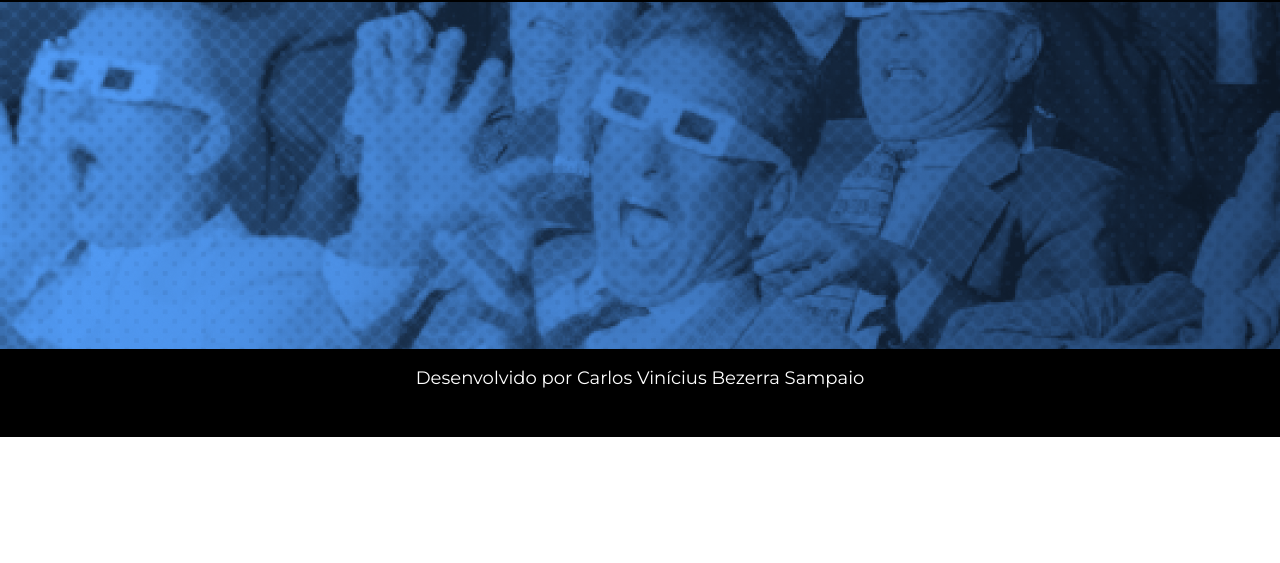
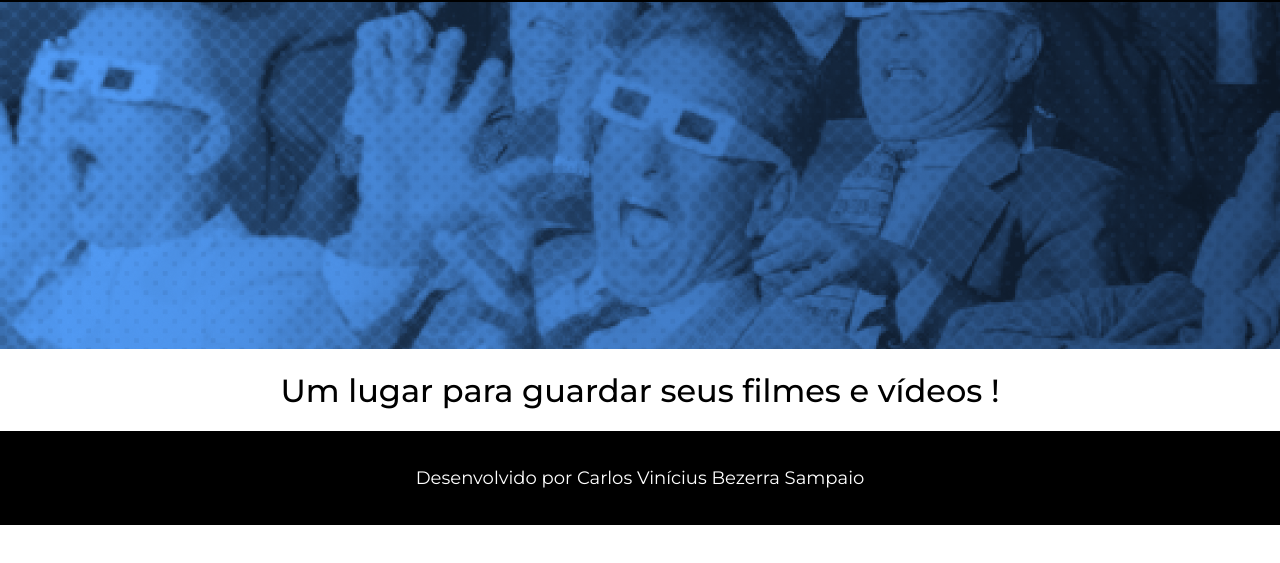
Before and after one commit to Carl-Vini/cinetag, a React app: page / in a window 1280 px wide. Shown: the part 85-648 px from the top of the page. Built offline with nearby package versions, Linux system fonts and the light colour scheme.

Commit message:
adicionando componente titulo

```diff
--- a/src/components/Rodape/Rodape.module.css
+++ b/src/components/Rodape/Rodape.module.css
@@ -1,6 +1,6 @@
 .rodape {
     background-color: var(--preto);
-    height: 88px;
+    padding: 18px 0px;
     display: flex;
     justify-content: center;
 }
--- /dev/null
+++ b/src/components/Titulo/Titulo.module.css
@@ -0,0 +1,5 @@
+.texto h1 {
+    font-size: 32px;
+    font-weight: 500;
+    text-align: center;
+}
--- /dev/null
+++ b/src/components/Titulo/index.js
@@ -0,0 +1,11 @@
+import styles from "./Titulo.module.css";
+
+function Titulo({children}) {
+    return (
+        <div className={styles.texto}>
+            {children}
+        </div>
+    )
+}
+
+export default Titulo;
--- a/src/pages/Inicio/index.js
+++ b/src/pages/Inicio/index.js
@@ -1,5 +1,6 @@
 import Banner from "components/Banner";
 import Cabecalho from "components/Cabecalho";
+import Titulo from "components/Titulo";
 
 function Inicio () {
     return (
@@ -7,6 +8,9 @@ function Inicio () {
 
     <Cabecalho />
     <Banner imagem="home"/>
+    <Titulo>
+        <h1>Um lugar para guardar seus filmes e vídeos !</h1>
+    </Titulo>
     </>
     )
 }
```
